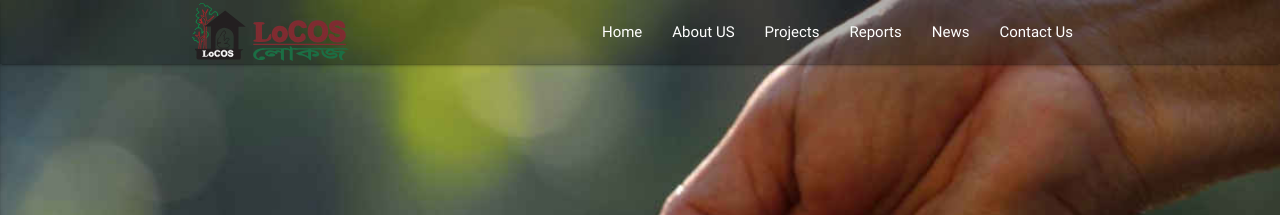
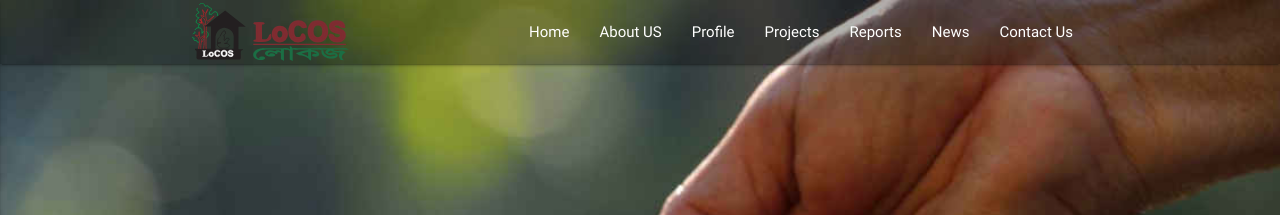
Before and after one commit to locosbd/locosbd.github.io, a Jekyll site: the page built from index.md, in a window 1280 px wide. Shown: the top 215 px of the page. Built offline with Jekyll 4.4.1, drawn with Linux system fonts in a browser that asks for light colours.

Commit message:
added profile page

```diff
--- a/_includes/header.html
+++ b/_includes/header.html
@@ -7,6 +7,7 @@
     <ul class="right hide-on-med-and-down">
       <li><a href="{{ "/" | relative_url }}">Home </a></li>
       <li><a href="{{  site.url }}/about-us">About US</a></li>
+      <li><a href="{{  site.url }}/profile">Profile</a></li>
       <li><a href="{{  site.url }}/projects">Projects</a></li>
       <li><a href="{{  site.url }}/reports">Reports</a></li>
       <li><a href="{{  site.url }}/news">News</a></li>
@@ -25,6 +26,7 @@
     <ul id="nav-mobile" class="side-nav">
       <li><a href="{{ "/" | relative_url }}">Home </a></li>
       <li><a href="{{  site.url }}/about-us">About US</a></li>
+      <li><a href="{{  site.url }}/profile">Profile</a></li>
       <li><a href="{{  site.url }}/projects">Projects</a></li>
       <li><a href="{{  site.url }}/reports">Reports</a></li>
       <li><a href="{{  site.url }}/news">News</a></li>
```
